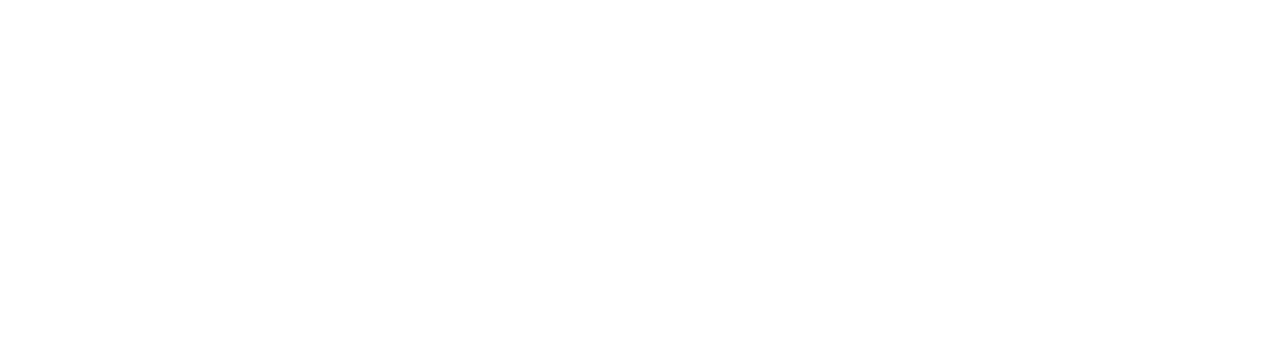
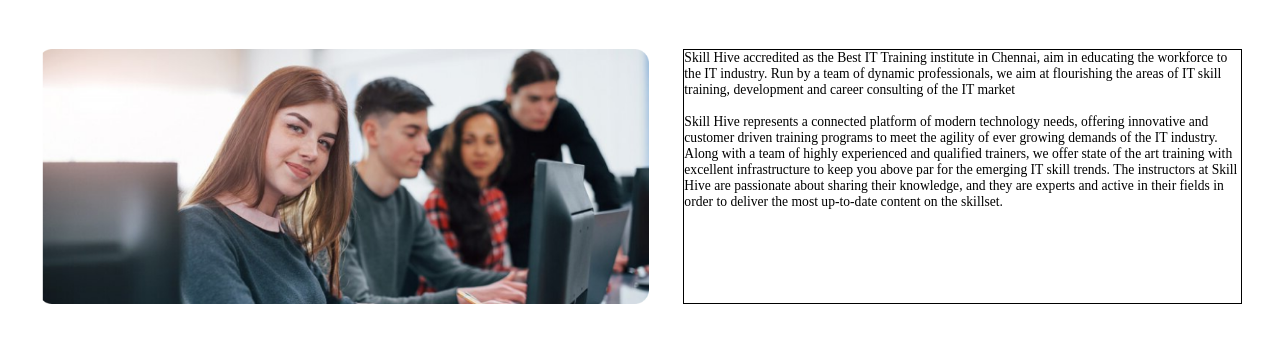
Before and after one commit to Chandran177/skillhive, a plain HTML site: page pages/about.html in a window 1280 px wide. Drawn offline with Linux system fonts and the light colour scheme.

Commit message:
new files added

```diff
--- /dev/null
+++ b/pages/about.css
@@ -0,0 +1,30 @@
+*{
+    box-sizing: border-box;
+    padding: 0;
+    margin: 0;
+}
+section {
+    padding: calc(var(--nav-h) - 30px) 3%;
+    overflow: hidden;
+}
+.s1>div{
+    display: flex;
+    gap:clamp(0.625rem, 0.125rem + 2.5vw, 3.125rem);
+}
+.s1-a1{
+    /* width:clamp(8.125rem, -0.875rem + 45vw, 53.125rem); */
+    height: clamp(6.563rem, 3.438rem + 15.625vw, 22.188rem);
+}
+.s1-a1 img{
+    width: 100%;
+    height: 100%;
+    object-fit: 100% 100%;
+}
+.s1-a2{
+    width:clamp(8.125rem, -0.875rem + 45vw, 53.125rem);
+    /* width: clamp(9.375rem, 3.063rem + 31.563vw, 40.938rem); */
+    border: 1px solid #000;
+}
+.s1-a2 p{
+    font-size: clamp(0.25rem, 0.05rem + 1vw, 1.25rem)
+}
--- a/pages/about.html
+++ b/pages/about.html
@@ -0,0 +1,32 @@
+<!DOCTYPE html>
+<html lang="en">
+<head>
+    <meta charset="UTF-8">
+    <meta name="viewport" content="width=device-width, initial-scale=1.0">
+    <title>Document</title>
+    <link rel="stylesheet" href="./root.css">
+    <link rel="stylesheet" href="./about.css">
+</head>
+<body>
+
+    <main>
+
+
+        <section class="s1">
+
+            <div>
+                <aside class="s1-a1">
+<img src="./imageAndSvg/about/s1/Rectangle 1.png" alt="">
+
+                </aside>
+                <aside class="s1-a2">
+
+                    <p>Skill Hive accredited as the Best IT Training institute in Chennai, aim in educating the workforce to the IT industry. Run by a team of dynamic professionals, we aim at flourishing the areas of IT skill training, development and career consulting of the IT market
+<br/><br/>
+                        Skill Hive represents a connected platform of modern technology needs, offering innovative and customer driven training programs to meet the agility of ever growing demands of the IT industry. Along with a team of highly experienced and qualified trainers, we offer state of the art training with excellent infrastructure to keep you above par for the emerging IT skill trends. The instructors at Skill Hive are passionate about sharing their knowledge, and they are experts and active in their fields in order to deliver the most up-to-date content on the skillset.</p>
+                </aside>
+            </div>
+        </section>
+    </main>
+</body>
+</html>
```
Also changed, not shown: index.html (+20 -8 lines), pages/imageAndSvg/about/s1/Rectangle 1.png (added).
